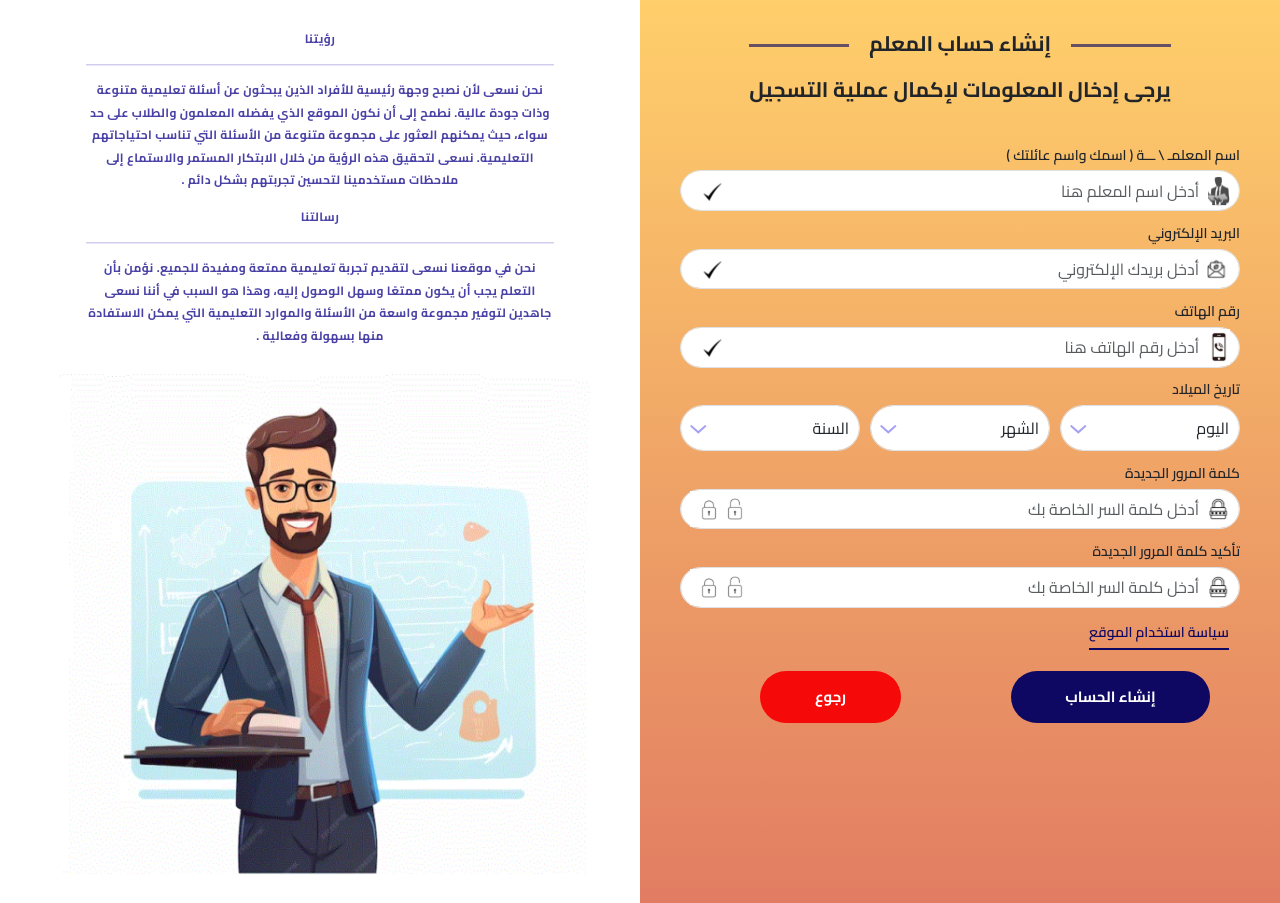
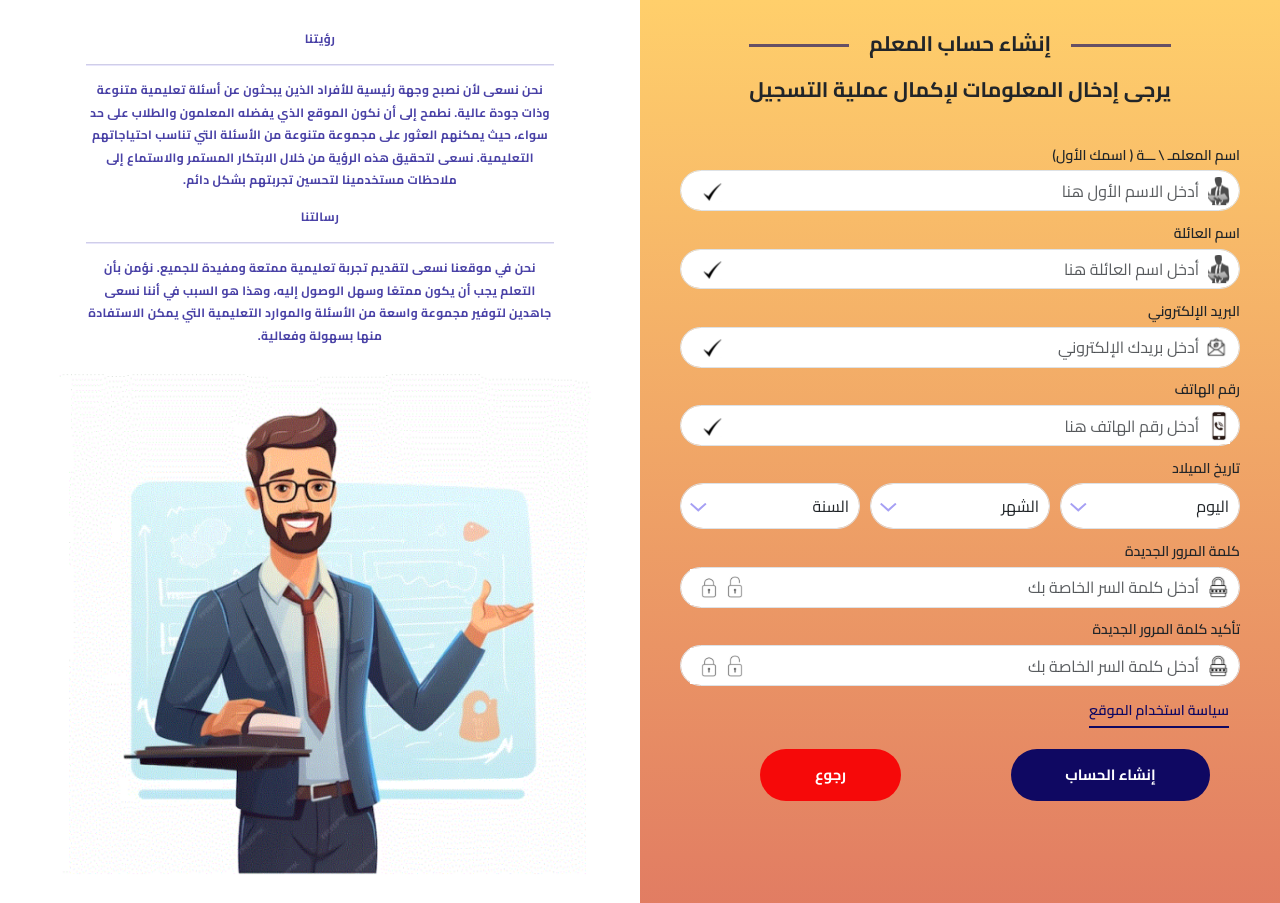
Before and after one commit to kasemsaad/Examero_react.js, a React (Create React App) app: page /ct in a window 1280 px wide. Built offline with nearby package versions, Linux system fonts and the light colour scheme.

Commit message:
last update

```diff
--- a/src/websit/register and login/create_taech_acc/create_teach_acc.jsx
+++ b/src/websit/register and login/create_taech_acc/create_teach_acc.jsx
@@ -1,4 +1,3 @@
-
 import React from 'react';
 import { Container, Row, Col, Form, Button } from 'react-bootstrap';
 import './create_tech_acc.css';
@@ -6,16 +5,22 @@ import emailIcon from '../../../assets/icons/register and login icon/mail-email-
 import passIcon from '../../../assets/icons/register and login icon/pngtree-password-vector-icon-design-illustration-png-image_6597553 3.svg';
 import rightCheck from '../../../assets/icons/register and login icon/check-mark-vector-free-1 1.svg';
 import lockIcon from '../../../assets/icons/register and login icon/padlock-icon-lock-and-unlock-icon-design-free-vector 1.svg';
-import phoneIcon from '../../../assets/icons/register and login icon/depositphotos_380535678-stock-illustration-phone-icon-vector-call-icon 1.svg'
-import techIcon from '../../../assets/icons/register and login icon/75-754013_financial-planner-icon-png-financial-advisor-clipart-transparent 1.svg'
-import vector from  '../../../assets/icons/register and login icon/Vector 58.svg'
-import techimg from '../../../assets/image/register and login image/Frame 26.png'
+import phoneIcon from '../../../assets/icons/register and login icon/depositphotos_380535678-stock-illustration-phone-icon-vector-call-icon 1.svg';
+import techIcon from '../../../assets/icons/register and login icon/75-754013_financial-planner-icon-png-financial-advisor-clipart-transparent 1.svg';
+import vector from '../../../assets/icons/register and login icon/Vector 58.svg';
+import techimg from '../../../assets/image/register and login image/Frame 26.png';
 
 function CreateTechAcc() {
     const days = Array.from({ length: 31 }, (_, i) => i + 1);
     const months = Array.from({ length: 12 }, (_, i) => i + 1);
     const currentYear = new Date().getFullYear();
     const years = Array.from({ length: 100 }, (_, i) => currentYear - i);
+//     async function getTrending()
+// let response = await axios.get('https://api console.log(response);
+// useEffect(() => {
+// getTrending();
+// //Call Api
+// }, [])
 
     return (
         <div className='create_tech_acc'>
@@ -23,46 +28,58 @@ function CreateTechAcc() {
                 <Col xs={12} sm={12} md={12} lg={12} xl={6} xxl={6} className="img_tech-container">
                     <div className='img_tech-container2 '>
                         <div className='di_1'>
-        <p className="head-text">رؤيتنا </p>
-        <hr></hr>
+                            <p className="head-text">رؤيتنا</p>
+                            <hr />
                             <p className="image-text">
-
-نحن نسعى لأن نصبح وجهة رئيسية للأفراد الذين يبحثون عن أسئلة تعليمية متنوعة وذات جودة عالية. نطمح إلى أن نكون الموقع الذي يفضله المعلمون والطلاب على حد سواء، حيث يمكنهم العثور على مجموعة متنوعة من الأسئلة التي تناسب احتياجاتهم التعليمية. نسعى لتحقيق هذه الرؤية من خلال الابتكار المستمر والاستماع إلى ملاحظات مستخدمينا لتحسين تجربتهم بشكل دائم .</p>
-</div><div className='di_2'>
-<p className="head-text">رسالتنا </p>
-<hr></hr>
+                                نحن نسعى لأن نصبح وجهة رئيسية للأفراد الذين يبحثون عن أسئلة تعليمية متنوعة وذات جودة عالية. نطمح إلى أن نكون الموقع الذي يفضله المعلمون والطلاب على حد سواء، حيث يمكنهم العثور على مجموعة متنوعة من الأسئلة التي تناسب احتياجاتهم التعليمية. نسعى لتحقيق هذه الرؤية من خلال الابتكار المستمر والاستماع إلى ملاحظات مستخدمينا لتحسين تجربتهم بشكل دائم.
+                            </p>
+                        </div>
+                        <div className='di_2'>
+                            <p className="head-text">رسالتنا</p>
+                            <hr />
                             <p className="image-text2">
-
-نحن في موقعنا نسعى لتقديم تجربة تعليمية ممتعة ومفيدة للجميع. نؤمن بأن التعلم يجب أن يكون ممتعًا وسهل الوصول إليه، وهذا هو السبب في أننا نسعى جاهدين لتوفير مجموعة واسعة من الأسئلة والموارد التعليمية التي يمكن الاستفادة منها بسهولة وفعالية .</p>
-
+                                نحن في موقعنا نسعى لتقديم تجربة تعليمية ممتعة ومفيدة للجميع. نؤمن بأن التعلم يجب أن يكون ممتعًا وسهل الوصول إليه، وهذا هو السبب في أننا نسعى جاهدين لتوفير مجموعة واسعة من الأسئلة والموارد التعليمية التي يمكن الاستفادة منها بسهولة وفعالية.
+                            </p>
                         </div>
-
                         <div className='techim'>
                             <img src={techimg} alt="description" />
                         </div>
                     </div>
-
-    </Col>                <Col xs={12} sm={12} md={12} lg={12} xl={6} xxl={6} className="d-flex flex-column create_tech_acc_card">
-
+                </Col>
+                <Col xs={12} sm={12} md={12} lg={12} xl={6} xxl={6} className="d-flex flex-column create_tech_acc_card">
                     <div className="header_acc">
                         <p className='card-title between-borders'>إنشاء حساب المعلم</p>
                     </div>
-                {/* <p className='card-title between-borders'>إنشاء حساب المعلم</p> */}
-
-                   <p className='card-title '> يرجى إدخال المعلومات لإكمال عملية التسجيل  </p>
-
+                    <p className='card-title'>يرجى إدخال المعلومات لإكمال عملية التسجيل</p>
                     <Form className="create_tech_acc-form">
-                    <Form.Group controlId="username">
-                            <Form.Label className='create_tech_acc_username'> اسم المعلمـ \ ـــة   (  اسمك واسم عائلتك   )</Form.Label>
+                        <Form.Group controlId="firstname">
+                            <Form.Label className='create_tech_acc_firstname'> اسم المعلمـ \ ـــة   (  اسمك الأول)</Form.Label>
                             <div className='relative1'>
                                 <Form.Control
-                                    className='p_create_tech_acc_username'
+                                    className='p_create_tech_acc_firstname'
                                     type="text"
-                                    placeholder="أدخل اسم المعلم هنا"
-                                    name="username"
+                                    placeholder="أدخل الاسم الأول هنا"
+                                    name="firstname"
                                 />
                                 <div className='icon-container techIcon'>
-                                    <img src={techIcon} alt="username icon" />
+                                    <img src={techIcon} alt="firstname icon" />
+                                </div>
+                                <div className='icon-container check-icon'>
+                                    <img src={rightCheck} alt="check icon" />
+                                </div>
+                            </div>
+                        </Form.Group>
+                        <Form.Group controlId="lastname">
+                            <Form.Label className='create_tech_acc_lastname'>اسم العائلة</Form.Label>
+                            <div className='relative1'>
+                                <Form.Control
+                                    className='p_create_tech_acc_lastname'
+                                    type="text"
+                                    placeholder="أدخل اسم العائلة هنا"
+                                    name="lastname"
+                                />
+                                <div className='icon-container techIcon'>
+                                    <img src={techIcon} alt="lastname icon" />
                                 </div>
                                 <div className='icon-container check-icon'>
                                     <img src={rightCheck} alt="check icon" />
@@ -103,7 +120,6 @@ function CreateTechAcc() {
                                 </div>
                             </div>
                         </Form.Group>
-
                         <Form.Group controlId="birthdate">
                             <Form.Label className='birthdate_create_tech_acc'>تاريخ الميلاد</Form.Label>
                             <div className='date-input-container'>
@@ -143,7 +159,7 @@ function CreateTechAcc() {
                             </div>
                         </Form.Group>
                         <Form.Group controlId="password">
-                            <Form.Label className='createteachacc_pass'> كلمة المرور الجديدة </Form.Label>
+                            <Form.Label className='createteachacc_pass'>كلمة المرور الجديدة</Form.Label>
                             <div className='relative1'>
                                 <Form.Control
                                     className='p_createteachacc_pass'
@@ -159,14 +175,14 @@ function CreateTechAcc() {
                                 </div>
                             </div>
                         </Form.Group>
-                        <Form.Group controlId="password">
-                            <Form.Label className='con_createteachacc_pass'> تأكيد كلمة المرور الجديدة </Form.Label>
+                        <Form.Group controlId="confirmPassword">
+                            <Form.Label className='con_createteachacc_pass'>تأكيد كلمة المرور الجديدة</Form.Label>
                             <div className='relative1'>
                                 <Form.Control
                                     className='p_con_createteachacc_pass'
                                     type="password"
                                     placeholder="أدخل كلمة السر الخاصة بك"
-                                    name="password"
+                                    name="confirmPassword"
                                 />
                                 <div className='icon-container password-icon'>
                                     <img src={passIcon} alt="password icon" />
@@ -179,14 +195,13 @@ function CreateTechAcc() {
                         <div className='policy-container'>
                             <a href="#" className="policess">سياسة استخدام الموقع</a>
                         </div>
-
                         <Row className="acc">
                             <Row className="justify-content-center">
                                 <Col xs={12} sm={6} md={6} lg={6} xl={6} xxl={6}>
-                <Button type="button" className=" create_tech_acc_btn ">إنشاء الحساب </Button>
+                                    <Button type="button" className="create_tech_acc_btn">إنشاء الحساب</Button>
                                 </Col>
                                 <Col xs={12} sm={6} md={6} lg={6} xl={6} xxl={6}>
-                <Button type="button" className="back_creat_tech_acc_btn">  رجوع </Button>
+                                    <Button type="button" className="back_creat_tech_acc_btn">رجوع</Button>
                                 </Col>
                             </Row>
                         </Row>
--- a/src/websit/register and login/create_taech_acc/create_tech_acc.css
+++ b/src/websit/register and login/create_taech_acc/create_tech_acc.css
@@ -14,7 +14,7 @@
     align-items: start;
     background: linear-gradient(180deg, #FFCF6B 0%, #C01F59 213.56%);
 }
-.createteachacc_pass,.con_createteachacc_pass,.creattchacc_email,.phone_createteachacc-label,.birthdate_create_tech_acc,.create_tech_acc_username{
+.createteachacc_pass,.con_createteachacc_pass,.creattchacc_email,.phone_createteachacc-label,.birthdate_create_tech_acc,.create_tech_acc_lastname,.create_tech_acc_firstname{
     font-family: Cairo;
 font-size: 17.76px;
 font-weight: 600;
@@ -139,7 +139,7 @@ margin-top: 3rem;margin-bottom: 3rem;
 }
 
 
-.p_con_createteachacc_pass, .p_createteachacc_pass ,.p_creattchacc_email ,.p_createteachacc_phone,.p_create_tech_acc_username{
+.p_con_createteachacc_pass, .p_createteachacc_pass ,.p_creattchacc_email ,.p_createteachacc_phone,.p_create_tech_acc_firstname,.p_create_tech_acc_lastname{
     width: 100%;
     height: 40.76px;
     border-radius: 29.61px !important;
```
Lines whose indentation alone changed are shown as unchanged.
